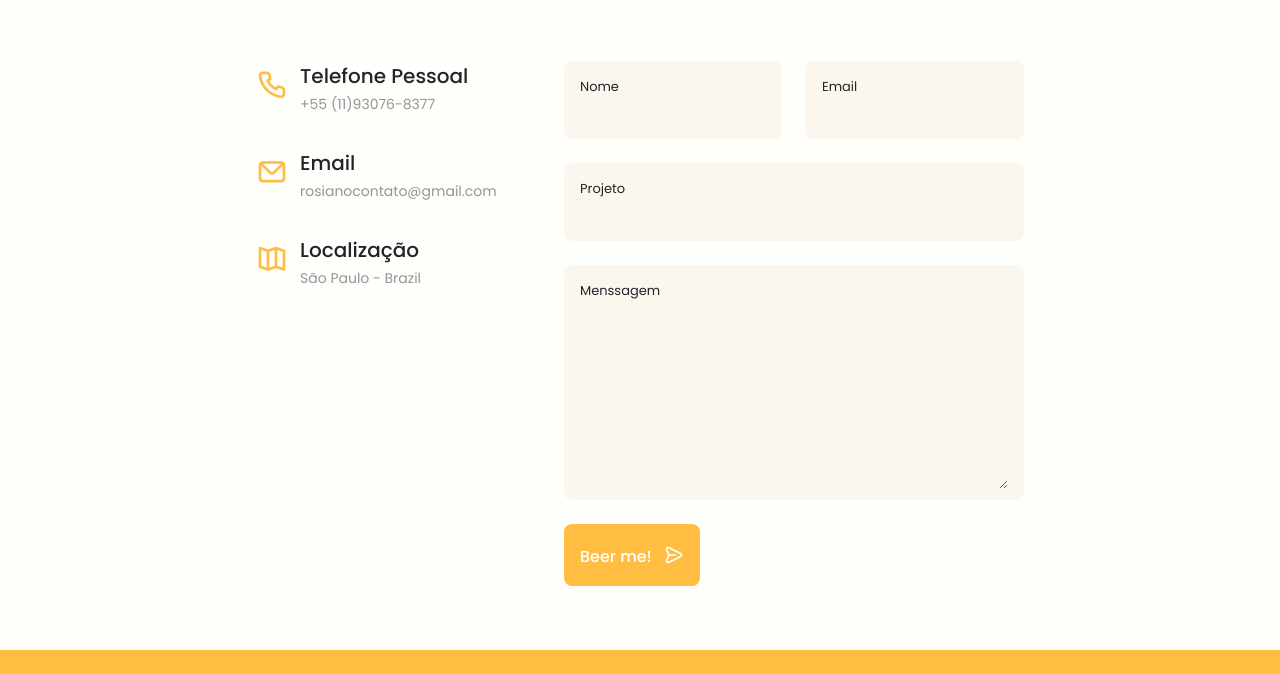
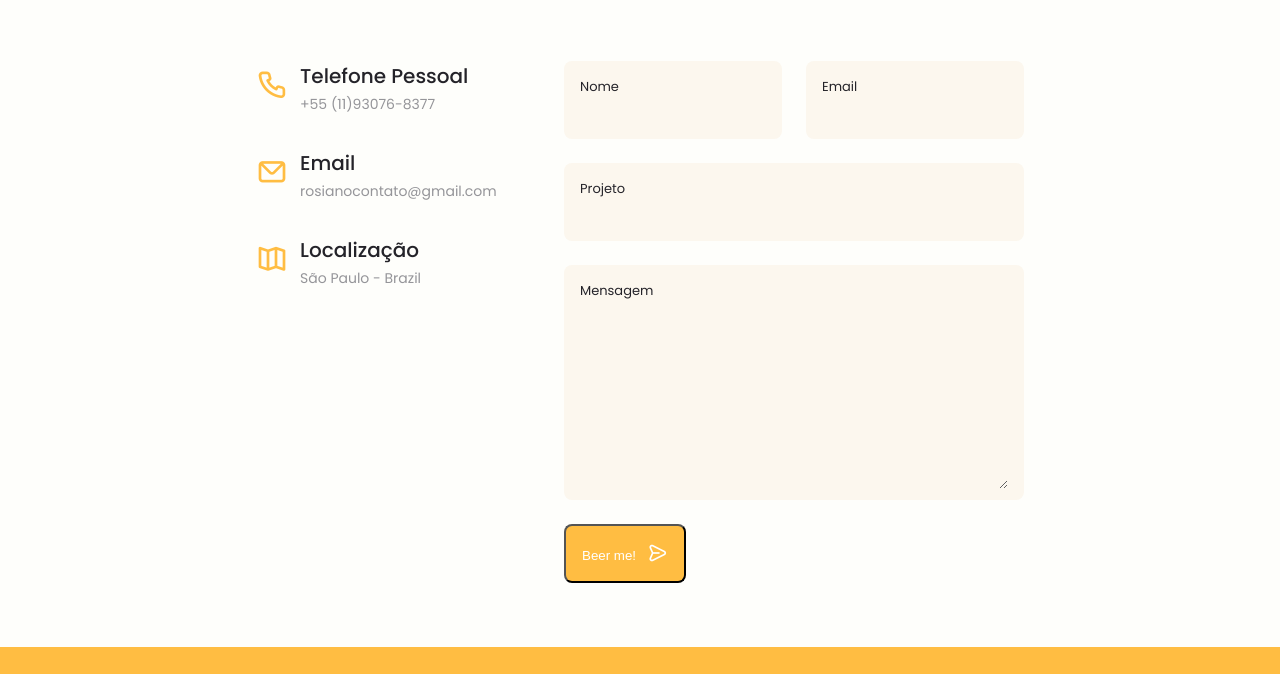
Before and after one commit to AndreasOtavio/CV-Portfolio, a plain HTML site: page index.html in a window 1280 px wide. Shown: the part 5366-6040 px from the top of the page. Drawn offline with nearby package versions, Linux system fonts and the light colour scheme.

Commit message:
Adicionando Form Spree

```diff
--- a/index.html
+++ b/index.html
@@ -767,30 +767,32 @@
                             </div>
                         </div>
                     </div>
-                    <form action="" class="contact_form grid">
+                    <form action="https://formspree.io/f/xknyjagq" method="POST" class="contact_form grid">
                         <div class="contact_inputs grid">
                             <div class="contact_content">
                                 <label for="" class="contact_label">Nome</label>
-                                <input type="text" class="contact_input">
+                                <input type="text" class="contact_input" >
                             </div>
                             <div class="contact_content">
-                                <label for="" class="contact_label">Email</label>
-                                <input type="email" class="contact_input">
+                                <label for="" class="contact_label">Email
+                                    <input type="email" class="contact_input" name="_replyto">
+                                </label>
+                                </div>
                             </div>
-                        </div>
                         <div class="contact_content">
                             <label for="" class="contact_label">Projeto</label>
                             <input type="text" class="contact_input">
                         </div>
                         <div class="contact_content">
-                            <label for="" class="contact_label">Menssagem</label>
-                            <textarea name="" id="" cols="0" rows="7" class="contact_input"></textarea>
+                            <label for="" class="contact_label">Mensagem
+                                <textarea name="message" id="" cols="0" rows="7" class="contact_input"></textarea>
+                            </label>
                         </div>
                         <div>
-                            <a href="#" class="button button--flex">
+                            <button type="submit" class="button button--flex">
                                 Beer me!
                                 <i class="uil uil-message button_icon"></i>
-                            </a>
+                            </button>
                         </div>
                     </form>
                 </div>
```
